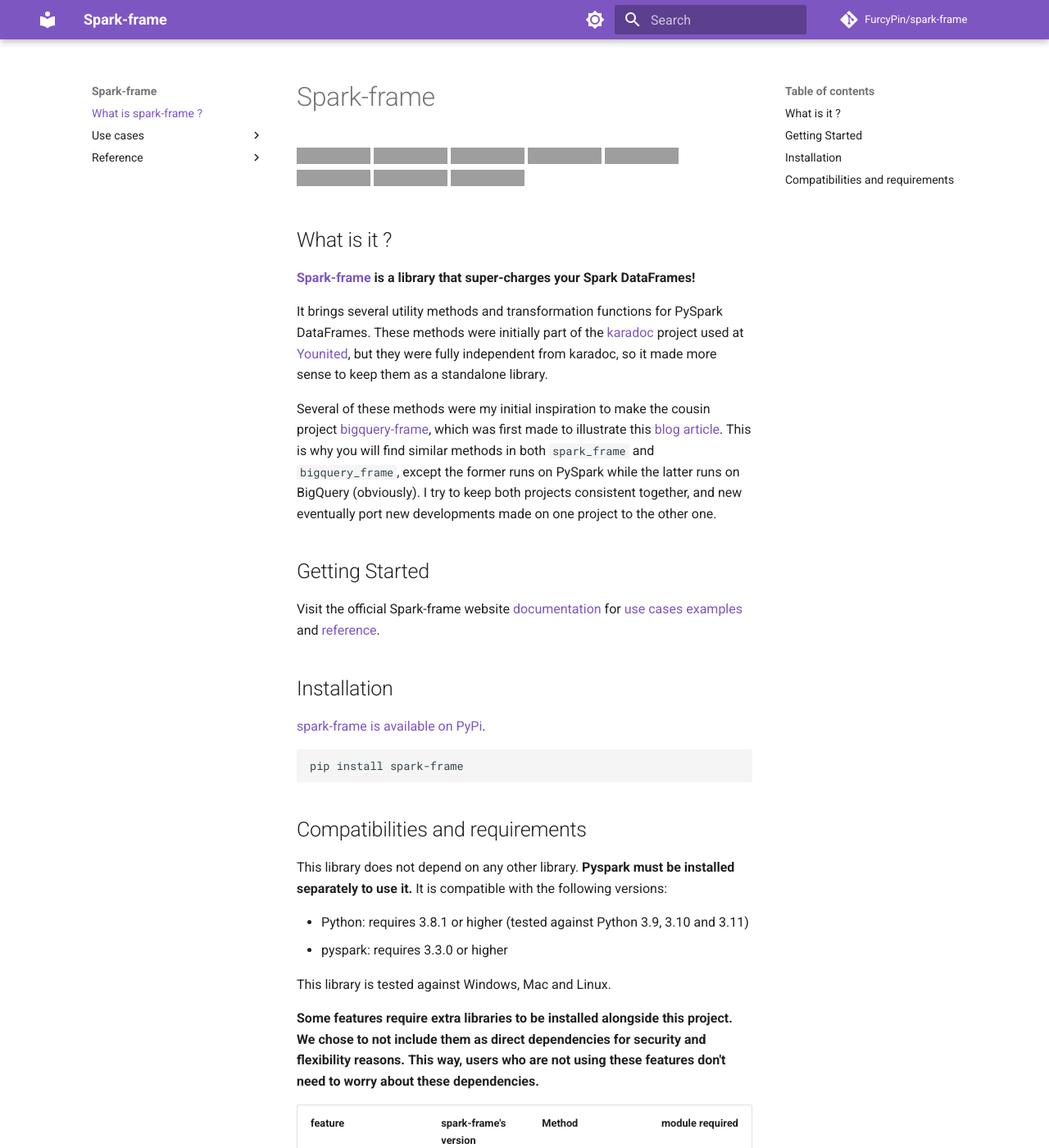
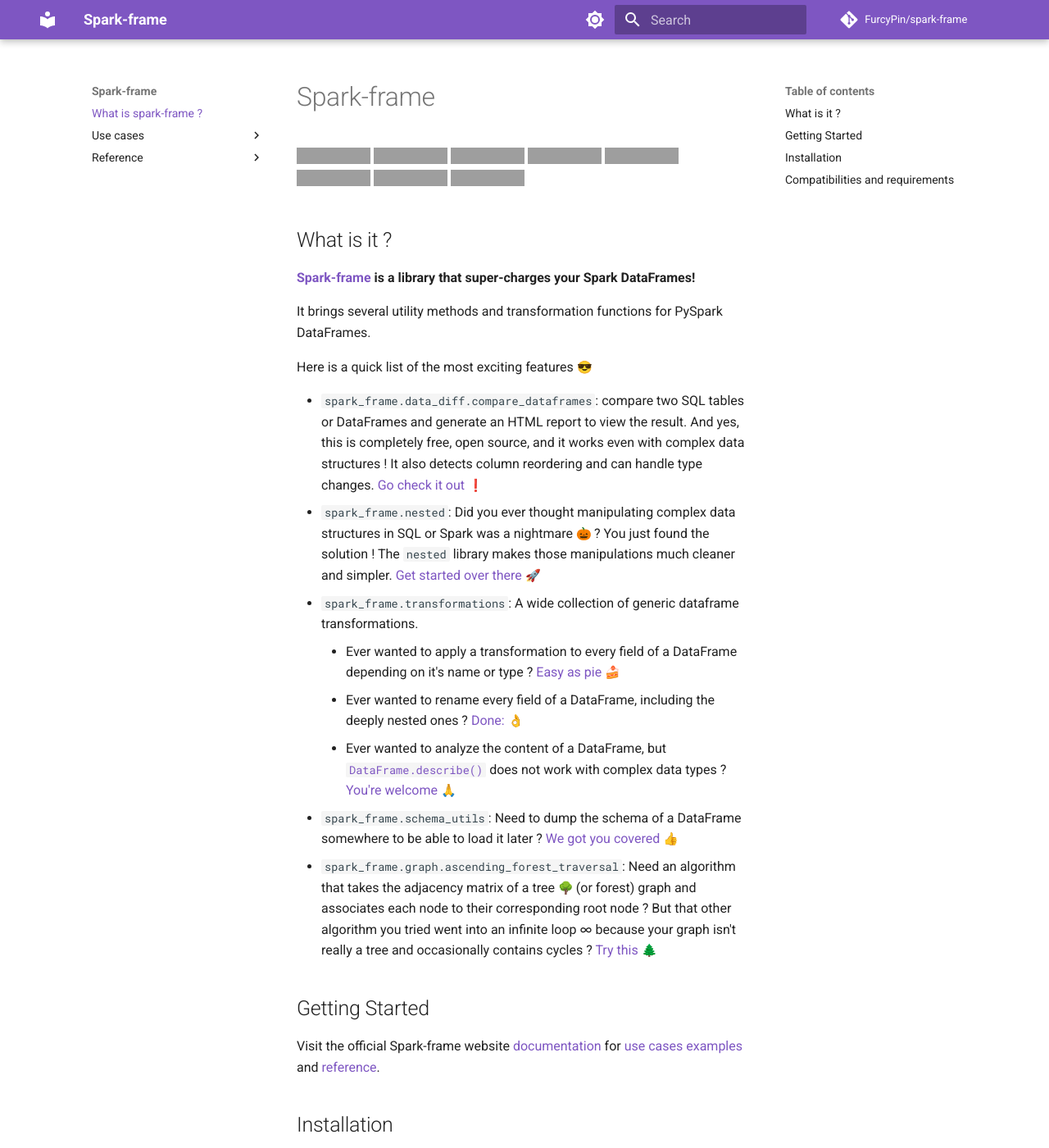
Before and after one commit to FurcyPin/spark-frame, an MkDocs documentation site: the page built from docs/README.md, in a window 1280 px wide and 1400 px high, cut to the strip 0-1400 px from the top of the window. Shown: the whole strip at 82% size. Built offline with MkDocs 1.6.1 and Material for MkDocs 9.7.7, drawn with Linux system fonts in a browser that asks for light colours; emoji names are drawn with the system emoji font; comment, search, counter and statistics services are not loaded; some of the changed text lies outside the part shown; grey boxes are pictures that could not be loaded.

Commit message:
docs: update README

```diff
--- a/README.md
+++ b/README.md
@@ -15,17 +15,34 @@
 **[Spark-frame](https://furcypin.github.io/spark-frame/) is a library that super-charges your Spark DataFrames!**
 
 It brings several utility methods and transformation functions for PySpark DataFrames.
-These methods were initially part of the [karadoc](https://github.com/FurcyPin/karadoc) project
-used at [Younited](https://medium.com/younited-tech-blog), but they were fully independent from karadoc,
-so it made more sense to keep them as a standalone library.
 
-Several of these methods were my initial inspiration to make the cousin project
-[bigquery-frame](https://github.com/FurcyPin/bigquery-frame), which was first made to illustrate
-this [blog article](https://medium.com/towards-data-science/sql-jinja-is-not-enough-why-we-need-dataframes-4d71a191936d).
-This is why you will find similar methods in both `spark_frame` and `bigquery_frame`,
-except the former runs on PySpark while the latter runs on BigQuery (obviously).
-I try to keep both projects consistent together, and new eventually port new developments made on
-one project to the other one.
+Here is a quick list of the most exciting features :sunglasses:
+
+- `spark_frame.data_diff.compare_dataframes`: compare two SQL tables or DataFrames and generate an HTML report
+  to view the result. And yes, this is completely free, open source, and it works even with
+  complex data structures ! It also detects column reordering and can handle type changes.
+  [Go check it out :exclamation:]()
+- `spark_frame.nested`: Did you ever thought manipulating complex data structures in SQL or Spark was a
+  nightmare :jack_o_lantern: ? You just found the solution ! The `nested` library  makes those manipulations much
+  cleaner and simpler.
+  [Get started over there :rocket:](https://furcypin.github.io/spark-frame/use_cases/working_with_nested_data/)
+- `spark_frame.transformations`: A wide collection of generic dataframe transformations.
+    - Ever wanted to apply a transformation to every field of a DataFrame depending on it's name or type ?
+      [Easy as pie :cake:](https://furcypin.github.io/spark-frame/reference/transformations/#spark_frame.transformations_impl.transform_all_fields.transform_all_fields)
+    - Ever wanted to rename every field of a DataFrame, including the deeply nested ones ?
+      [Done: :ok_hand:](https://furcypin.github.io/spark-frame/reference/transformations/#spark_frame.transformations_impl.transform_all_field_names.transform_all_field_names)
+    - Ever wanted to analyze the content of a DataFrame,
+      but [`DataFrame.describe()`](https://spark.apache.org/docs/3.1.1/api/python/reference/api/pyspark.sql.DataFrame.describe.html)
+      does not work with complex data types ?
+      [You're welcome :pray:](https://furcypin.github.io/spark-frame/reference/transformations/#spark_frame.transformations_impl.analyze.analyze)
+- `spark_frame.schema_utils`: Need to dump the schema of a DataFrame somewhere to be able to load it later ?
+     [We got you covered :thumbsup:](https://furcypin.github.io/spark-frame/reference/schema_utils/)
+- `spark_frame.graph.ascending_forest_traversal`: Need an algorithm that takes the adjacency matrix of a
+ tree :deciduous_tree: (or forest) graph and associates each node to their corresponding root node ?
+ But that other algorithm you tried went into an infinite loop ∞ because your graph isn't really a tree
+ and occasionally contains cycles ?
+ [Try this :evergreen_tree:](https://furcypin.github.io/spark-frame/reference/graph/#spark_frame.graph_impl.ascending_forest_traversal.ascending_forest_traversal)
+
 
 ## Getting Started
 
@@ -43,12 +60,13 @@
 
 ## Compatibilities and requirements
 
+
 This library does not depend on any other library.
 **Pyspark must be installed separately to use it.**
 It is compatible with the following versions:
 
 - Python: requires 3.8.1 or higher (tested against Python 3.9, 3.10 and 3.11)
-- pyspark: requires 3.3.0 or higher
+- Pyspark: requires 3.3.0 or higher
 
 This library is tested against Windows, Mac and Linux.
 
@@ -57,16 +75,30 @@
 **We chose to not include them as direct dependencies for security and flexibility reasons.**
 **This way, users who are not using these features don't need to worry about these dependencies.**
 
-| feature                               | spark-frame's version |  Method                      |         module required |
-|---------------------------------------|-----------------------|------------------------------|------------------------:|
-| Generating HTML reports for data diff | >= 0.4.0              |  `DiffResult.export_to_html` | data-diff-viewer==0.1.* |
-| Generating HTML reports for data diff | < 0.4                 |  `DiffResult.export_to_html` |                  jinja2 |
+| feature                                    |  Method                      | spark-frame's <br> version |     dependency required |
+|--------------------------------------------|------------------------------|----------------------------|------------------------:|
+| Generating HTML <br> reports for data diff |  `DiffResult.export_to_html` | >= 0.4.0                   | data-diff-viewer==0.1.* |
+| Generating HTML <br> reports for data diff |  `DiffResult.export_to_html` | < 0.4                      |                  jinja2 |
 
 _Since version 0.4, the code used to generate HTML diff reports has been moved to
 [data-diff-viewer](https://github.com/FurcyPin/data-diff-viewer) from the same author.
-data-diff-viewer comes with a dependency to [duckdb](https://github.com/duckdb/duckdb),
+It comes with a dependency to [duckdb](https://github.com/duckdb/duckdb),
 which is used to store the diff results and embed them in the HTML page._
 
+
+# Genesis of the project
+
+These methods were initially part of the [karadoc](https://github.com/FurcyPin/karadoc) project
+used at [Younited](https://medium.com/younited-tech-blog), but they were fully independent from karadoc,
+so it made more sense to keep them as a standalone library.
+
+Several of these methods were my initial inspiration to make the cousin project
+[bigquery-frame](https://github.com/FurcyPin/bigquery-frame), which was first made to illustrate
+this [blog article](https://medium.com/towards-data-science/sql-jinja-is-not-enough-why-we-need-dataframes-4d71a191936d).
+This is why you will find similar methods in both `spark_frame` and `bigquery_frame`,
+except the former runs on PySpark while the latter runs on BigQuery (obviously).
+I try to keep both projects consistent together, and will eventually port new developments made on
+one project to the other one.
 
 
 # Changelog
--- a/docs/README.md
+++ b/docs/README.md
@@ -1,17 +1,3 @@
 {%
    include-markdown "../README.md"
 %}
-
-## Usage
-
-Spark-frame contains several utility methods, all documented in the [reference](/spark-frame/reference/functions).
-There are grouped into several modules:
-
-- [functions](reference#spark_framefunctions):
-  Extra functions similar to [pyspark.sql.functions](https://spark.apache.org/docs/latest/api/python/reference/pyspark.sql/functions.html).
-- [graph](reference#spark_framegraph):
-  Implementations of graph algorithms.
-- [transformations](reference#spark_frametransformations):
-  Generic transformations taking one or more input DataFrames as argument and returning a new DataFrame.
-- [schema_utils](reference#spark_frameschema_utils):
-  Methods useful for manipulating DataFrame schemas.
--- a/mkdocs.yml
+++ b/mkdocs.yml
@@ -45,6 +45,9 @@
   # https://squidfunk.github.io/mkdocs-material/reference/admonitions/?h=admon#usage
   - admonition
   - pymdownx.details
+  - pymdownx.emoji:
+      emoji_index: !!python/name:material.extensions.emoji.twemoji
+      emoji_generator: !!python/name:material.extensions.emoji.to_svg
 
 watch:
   - README.md
--- a/pyproject.toml
+++ b/pyproject.toml
@@ -30,7 +30,7 @@
 pipdeptree = "2.2.1"
 
 mkdocs = "^1.5.3"
-mkdocstrings = {extras = ["python"], version = "^0.23.0"}
+mkdocstrings = {extras = ["python"], version = "^0.24.0"}
 mkdocs-material = "^9.4.6"
 mkdocs-include-markdown-plugin = "^6.0.3"
 
```
